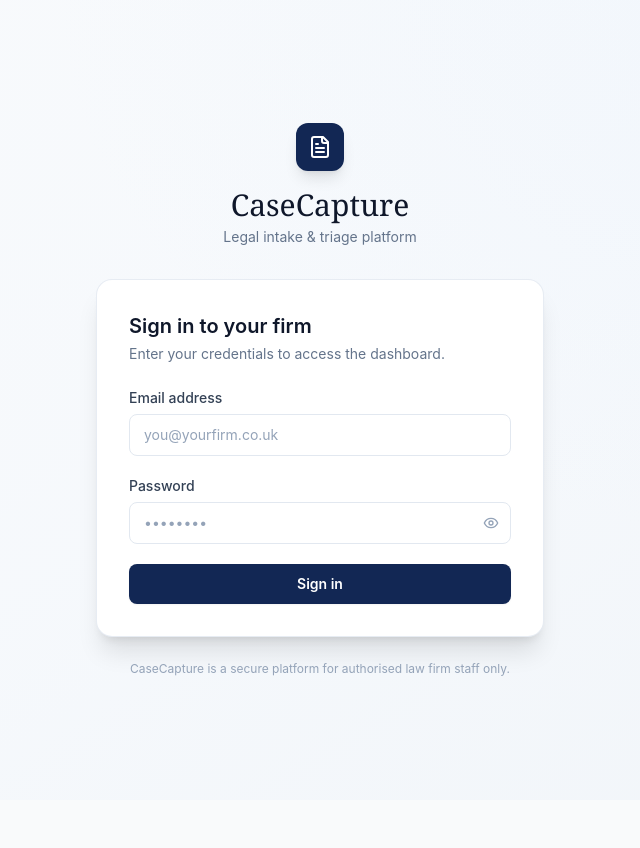
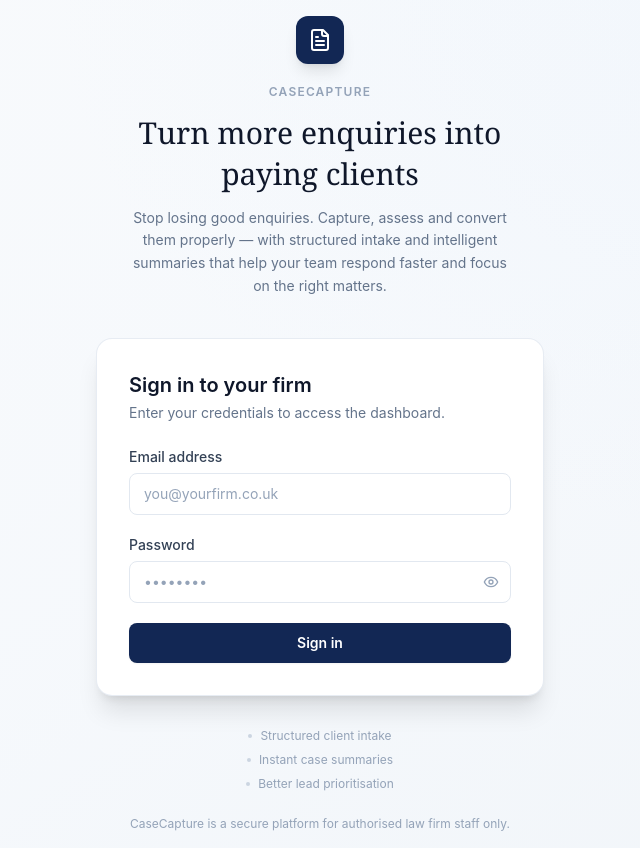
Before and after one commit to aamirptl19/CaseCapture, a Next.js app: page /login in a window 1280 px wide. Shown: the whole page, without its empty margins (320-960 px from the left). Before the commit the page ends 800 px from the top, so only its background shows below. Built offline with nearby package versions, Linux system fonts and the light colour scheme; no server answers.

Commit message:
update login page

```diff
--- a/src/app/login/page.tsx
+++ b/src/app/login/page.tsx
@@ -41,13 +41,18 @@
       <div className="absolute inset-0 bg-[radial-gradient(ellipse_at_top_right,_var(--tw-gradient-stops))] from-blue-100/20 via-transparent to-transparent pointer-events-none" />
 
       <div className="w-full max-w-md relative">
-        {/* Logo */}
-        <div className="text-center mb-8">
-          <div className="inline-flex items-center justify-center w-12 h-12 rounded-xl bg-primary mb-4 shadow-lg">
+        {/* Above-form content */}
+        <div className="text-center mb-10">
+          <div className="inline-flex items-center justify-center w-12 h-12 rounded-xl bg-primary mb-5 shadow-lg">
             <FileText className="w-6 h-6 text-white" />
           </div>
-          <h1 className="font-display text-3xl text-slate-900 mb-1">CaseCapture</h1>
-          <p className="text-sm text-slate-500">Legal intake & triage platform</p>
+          <p className="text-xs font-semibold uppercase tracking-widest text-slate-400 mb-3">CaseCapture</p>
+          <h1 className="font-display text-3xl text-slate-900 leading-snug mb-3">
+            Turn more enquiries into<br />paying clients
+          </h1>
+          <p className="text-sm text-slate-500 leading-relaxed max-w-sm mx-auto">
+            Stop losing good enquiries. Capture, assess and convert them properly — with structured intake and intelligent summaries that help your team respond faster and focus on the right matters.
+          </p>
         </div>
 
         {/* Card */}
@@ -131,6 +136,16 @@
           </form>
         </div>
 
+        {/* Below-form bullets */}
+        <ul className="flex flex-col items-center gap-2 mt-8">
+          {["Structured client intake", "Instant case summaries", "Better lead prioritisation"].map((item) => (
+            <li key={item} className="text-xs text-slate-400 flex items-center gap-2">
+              <span className="w-1 h-1 rounded-full bg-slate-300 shrink-0" />
+              {item}
+            </li>
+          ))}
+        </ul>
+
         <p className="text-center text-xs text-slate-400 mt-6">
           CaseCapture is a secure platform for authorised law firm staff only.
         </p>
```
